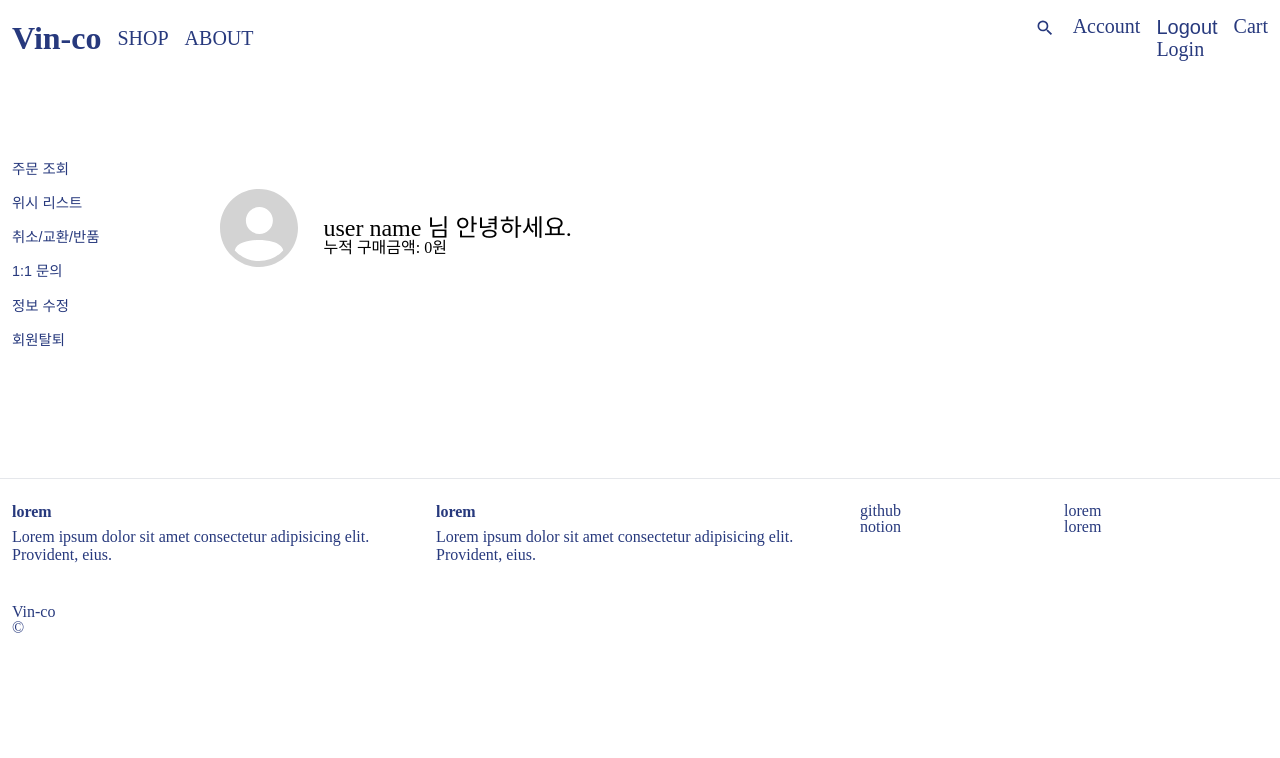
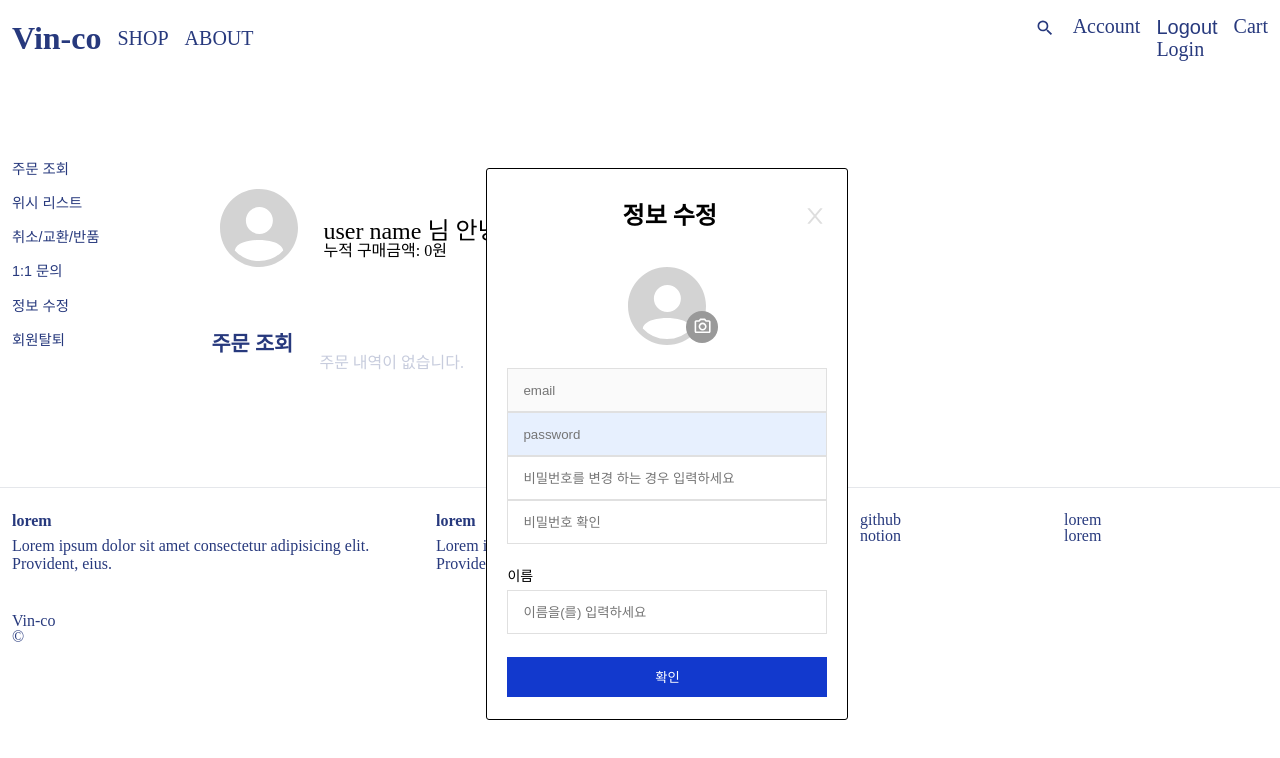
Before and after one commit to hyerani/vin-co, a React (Create React App) app: page /account in a window 1280 px wide. Both pictures are taken after a click on the button "정보 수정". Shown: the top 758 px of the page. Built offline with nearby package versions, Linux system fonts and the light colour scheme; no server answers.

Commit message:
feat: edit, delete modal

```diff
--- a/src/pages/account/Account.jsx
+++ b/src/pages/account/Account.jsx
@@ -5,11 +5,23 @@ import Order from "./order/Order";
 import Wishlist from "./wishlist/Wishlist";
 import OrderChange from "./orderchange/OrderChange";
 import QnA from "./QnA/QnA";
+import EditAccount from "./editAccount/EditAccount";
+import DeleteAccount from "./deleteAccount/DeleteAccount";
 
 const Account = () => {
   const [section, setSection] = useState("order");
   const changeSection = (event) => {
     setSection(event.target.className);
+  };
+
+  const [modalOpen, setModalOpen] = useState(false);
+  const showModal = () => {
+    setModalOpen(true);
+  };
+
+  const [confirmModal, setConfirmModal] = useState(false);
+  const showConfirmModal = () => {
+    setConfirmModal(true);
   };
 
   return (
@@ -27,22 +39,22 @@ const Account = () => {
         <button className="QnA" type="button" onClick={changeSection}>
           1:1 문의
         </button>
-        <button className="edit-account" type="button" onClick={changeSection}>
+        <button className="edit-account" type="button" onClick={showModal}>
           정보 수정
         </button>
         <button
           className="delete-account"
           type="button"
-          onClick={changeSection}
+          onClick={showConfirmModal}
         >
           회원탈퇴
         </button>
       </nav>
       <section>
         <div className="user">
-          <div className="user-icon">
+          <button type="button" className="user-icon" onClick={showModal}>
             <IoPersonCircleSharp color="lightgray" />
-          </div>
+          </button>
           <div className="user-info">
             <h2>user name 님 안녕하세요.</h2>
             <span>누적 구매금액: 0원</span>
@@ -53,6 +65,8 @@ const Account = () => {
         {section === "order-change" ? <OrderChange /> : null}
         {section === "QnA" ? <QnA /> : null}
       </section>
+      {modalOpen && <EditAccount setModalOpen={setModalOpen} />}
+      {confirmModal && <DeleteAccount setConfirmModal={setConfirmModal} />}
     </Container>
   );
 };
--- a/src/pages/account/QnA/QnA.jsx
+++ b/src/pages/account/QnA/QnA.jsx
@@ -5,6 +5,7 @@ const QnA = () => {
         <div className="title">1:1 문의게시판</div>
         <div className="count-num">0</div>
       </div>
+      <hr />
       <div className="detail">등록된 문의가 없습니다.</div>
     </>
   );
--- /dev/null
+++ b/src/pages/account/deleteAccount/DeleteAccount.jsx
@@ -0,0 +1,41 @@
+import { useEffect, useRef } from "react";
+import Container from "./styles";
+
+const DeleteAccount = ({ setConfirmModal }) => {
+  const closeModal = () => {
+    setConfirmModal(false);
+  };
+
+  const modalRef = useRef(HTMLDivElement);
+
+  useEffect(() => {
+    const handler = (event) => {
+      if (modalRef.current && !modalRef.current.contains(event.target)) {
+        setConfirmModal(false);
+      }
+    };
+    document.addEventListener("mousedown", handler);
+    return () => {
+      document.removeEventListener("mousedown", handler);
+    };
+  });
+
+  return (
+    <Container>
+      <div ref={modalRef} className="delete">
+        <div className="title">회원탈퇴</div>
+        <span className="content">가입된 회원정보가 모두 삭제됩니다.</span>
+        <div className="buttons">
+          <button className="cancel-btn" type="button" onClick={closeModal}>
+            취소
+          </button>
+          <button className="delete-btn" type="button">
+            탈퇴하기
+          </button>
+        </div>
+      </div>
+    </Container>
+  );
+};
+
+export default DeleteAccount;
--- /dev/null
+++ b/src/pages/account/deleteAccount/styles.js
@@ -0,0 +1,53 @@
+import styled from "styled-components";
+
+const Container = styled.div`
+  .delete {
+    position: absolute;
+    width: 35rem;
+    height: 15rem;
+    right: 30%;
+    top: 10%;
+    background-color: white;
+    z-index: 999;
+    border: 1px solid black;
+    border-radius: 3px;
+    span {
+      margin: 0 4%;
+    }
+  }
+
+  .title {
+    text-align: center;
+    font-size: 1.5rem;
+    color: black;
+    padding: 5% 0;
+  }
+
+  .content {
+    color: #343941;
+  }
+
+  .buttons {
+    display: flex;
+    justify-content: center;
+    margin-top: 15%;
+  }
+
+  .cancel-btn {
+    width: 3.5rem;
+    height: 2.5rem;
+    border: 1px solid #d4d7e5;
+    margin-right: 1.5%;
+    font-size: 12px;
+  }
+
+  .delete-btn {
+    width: 5rem;
+    height: 2.5rem;
+    background-color: #27397d;
+    color: white;
+    font-size: 12px;
+  }
+`;
+
+export default Container;
--- /dev/null
+++ b/src/pages/account/editAccount/EditAccount.jsx
@@ -0,0 +1,67 @@
+import { AiOutlineClose } from "react-icons/ai";
+import { IoPersonCircleSharp } from "react-icons/io5";
+import { MdOutlineCameraAlt } from "react-icons/md";
+import { useEffect, useRef } from "react";
+import { Container, UserForm } from "./styles";
+
+const EditAccount = ({ setModalOpen }) => {
+  const closeModal = () => {
+    setModalOpen(false);
+  };
+
+  const modalRef = useRef(HTMLDivElement);
+
+  useEffect(() => {
+    const handler = (event) => {
+      if (modalRef.current && !modalRef.current.contains(event.target)) {
+        setModalOpen(false);
+      }
+    };
+    document.addEventListener("mousedown", handler);
+    return () => {
+      document.removeEventListener("mousedown", handler);
+    };
+  });
+
+  return (
+    <Container>
+      <div ref={modalRef} className="modal">
+        <div className="modal-top">
+          <div className="modal-title">정보 수정</div>
+          <button className="close" type="button" onClick={closeModal}>
+            <AiOutlineClose />
+          </button>
+        </div>
+        <label className="modal-profile">
+          <div className="profile">
+            <IoPersonCircleSharp color="lightgray" />
+          </div>
+          <span className="camera">
+            <MdOutlineCameraAlt />
+          </span>
+          <input type="file" />
+        </label>
+        <UserForm>
+          <input type="text" placeholder="email" disabled="true" />
+          <input
+            className="user-password"
+            type="password"
+            placeholder="password"
+          />
+          <input
+            type="password"
+            placeholder="비밀번호를 변경 하는 경우 입력하세요"
+          />
+          <input type="password" placeholder="비밀번호 확인" />
+          <div className="user-name">
+            <span>이름</span>
+            <input type="text" placeholder="이름을(를) 입력하세요" />
+          </div>
+          <button type="button">확인</button>
+        </UserForm>
+      </div>
+    </Container>
+  );
+};
+
+export default EditAccount;
--- /dev/null
+++ b/src/pages/account/editAccount/styles.js
@@ -0,0 +1,110 @@
+import styled from "styled-components";
+
+const Container = styled.div`
+  .modal {
+    position: absolute;
+    bottom: 10%;
+    left: 38%;
+    width: 20rem;
+    height: 30rem;
+    z-index: 999;
+    background-color: white;
+    border: 1px solid black;
+    border-radius: 3px;
+    padding: 35px 20px;
+  }
+
+  .modal-top {
+    display: flex;
+    justify-content: space-between;
+  }
+
+  .modal-title {
+    font-size: 1.5rem;
+    color: black;
+    font-weight: 600;
+    margin-left: 36%;
+  }
+
+  .close {
+    font-size: 1.5em;
+    svg {
+      color: #dedede;
+    }
+  }
+
+  .modal-profile {
+    display: flex;
+    align-items: center;
+    justify-content: center;
+    margin-top: 25%;
+    cursor: pointer;
+    input[type="file"] {
+      width: 0;
+      height: 0;
+      padding: 0;
+      overflow: hidden;
+      border: 0;
+    }
+  }
+
+  .profile {
+    position: absolute;
+    font-size: 6em;
+  }
+
+  .camera {
+    width: 32px;
+    height: 32px;
+    background-color: #999999;
+    border-radius: 50%;
+    font-size: 1.2em;
+    position: absolute;
+    right: 36%;
+    margin-top: 7%;
+    svg {
+      color: white;
+      position: absolute;
+      left: 21%;
+      top: 21%;
+    }
+  }
+`;
+
+const UserForm = styled.div`
+  display: flex;
+  flex-direction: column;
+  margin-top: 17%;
+
+  .user-password {
+    background-color: #e7f0fe;
+  }
+
+  input {
+    outline: none;
+    border-radius: 0%;
+    border: 1px solid #e0e0e0;
+    height: 2.5rem;
+    padding-left: 15px;
+  }
+
+  .user-name {
+    display: flex;
+    flex-direction: column;
+    margin-top: 8%;
+    margin-bottom: 7%;
+    span {
+      color: black;
+      font-size: 14px;
+      margin-bottom: 2%;
+    }
+  }
+
+  button {
+    background-color: #1239cd;
+    color: white;
+    height: 2.5rem;
+  }
+`;
+
+export { Container, UserForm };
```
